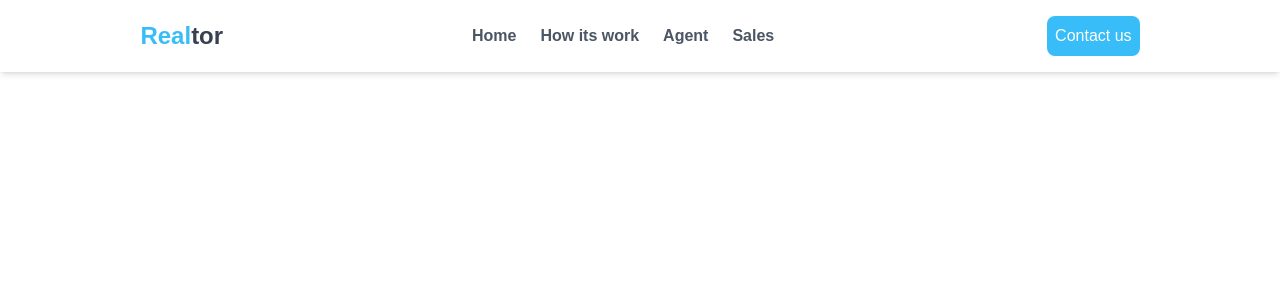
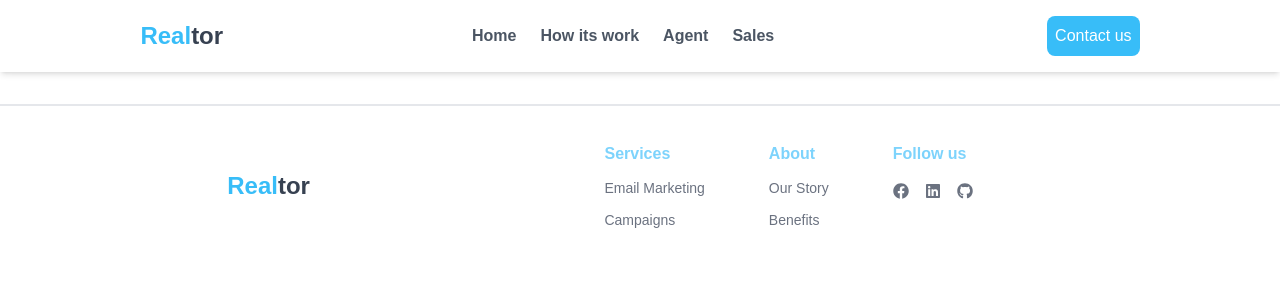
Before and after one commit to Htetaungkyaw71/Realtor, a React app: page /detail/1 in a window 1280 px wide. Shown: the top 300 px of the page. Built offline with nearby package versions, Linux system fonts and the light colour scheme; the HTML template or start-up script is replaced by a standard one.

Commit message:
add footer

```diff
--- a/src/App.jsx
+++ b/src/App.jsx
@@ -3,6 +3,7 @@ import "./index.css";
 import Home from "./components/Home";
 import Detail from "./components/Detail";
 import Navbar from "./components/Navbar";
+import Footer from "./components/Footer";
 
 function App() {
   return (
@@ -12,6 +13,7 @@ function App() {
         <Route path="/" element={<Home itemsPerPage={8} />} />
         <Route path="/detail/:id" element={<Detail />} />
       </Routes>
+      <Footer />
     </BrowserRouter>
   );
 }
--- /dev/null
+++ b/src/components/Footer.jsx
@@ -0,0 +1,55 @@
+import { Link } from "react-router-dom";
+import { FaFacebook, FaGithub, FaLinkedin } from "react-icons/fa";
+
+const Footer = () => {
+  return (
+    <div className="p-20 bg-white h-24 container mx-auto flex justify-around items-center border-t-2 mt-20">
+      <div className="">
+        <Link to="/" className="text-2xl font-bold">
+          <span className="text-sky-400">Real</span>
+          <span className="font-sanif text-gray-700">tor</span>
+        </Link>
+      </div>
+      <div className="flex">
+        <ul className="mr-16">
+          <li className="text-sky-300 font-bold">Services</li>
+          <li className="text-gray-500 text-sm mt-3">Email Marketing</li>
+          <li className="text-gray-500 text-sm mt-3">Campaigns</li>
+        </ul>
+        <ul className="mr-16">
+          <li className="text-sky-300 font-bold">About</li>
+          <li className="text-gray-500 text-sm mt-3">Our Story</li>
+          <li className="text-gray-500 text-sm mt-3">Benefits</li>
+        </ul>
+        <ul className="mr-16">
+          <li className="text-sky-300 font-bold">Follow us</li>
+          <li className="text-gray-500 font-bold mt-3">
+            <Link
+              to={{ pathname: "https://www.facebook.com/htet.aungkyaw.33234/" }}
+              target="_blank"
+              className="mr-4"
+            >
+              <FaFacebook />
+            </Link>
+            <Link
+              to={{ pathname: "https://www.linkedin.com/in/htetakyaw" }}
+              target="_blank"
+              className="mr-4"
+            >
+              <FaLinkedin />
+            </Link>
+            <Link
+              to={{ pathname: "https://github.com/Htetaungkyaw71" }}
+              target="_blank"
+              className="mr-4"
+            >
+              <FaGithub />
+            </Link>
+          </li>
+        </ul>
+      </div>
+    </div>
+  );
+};
+
+export default Footer;
```
